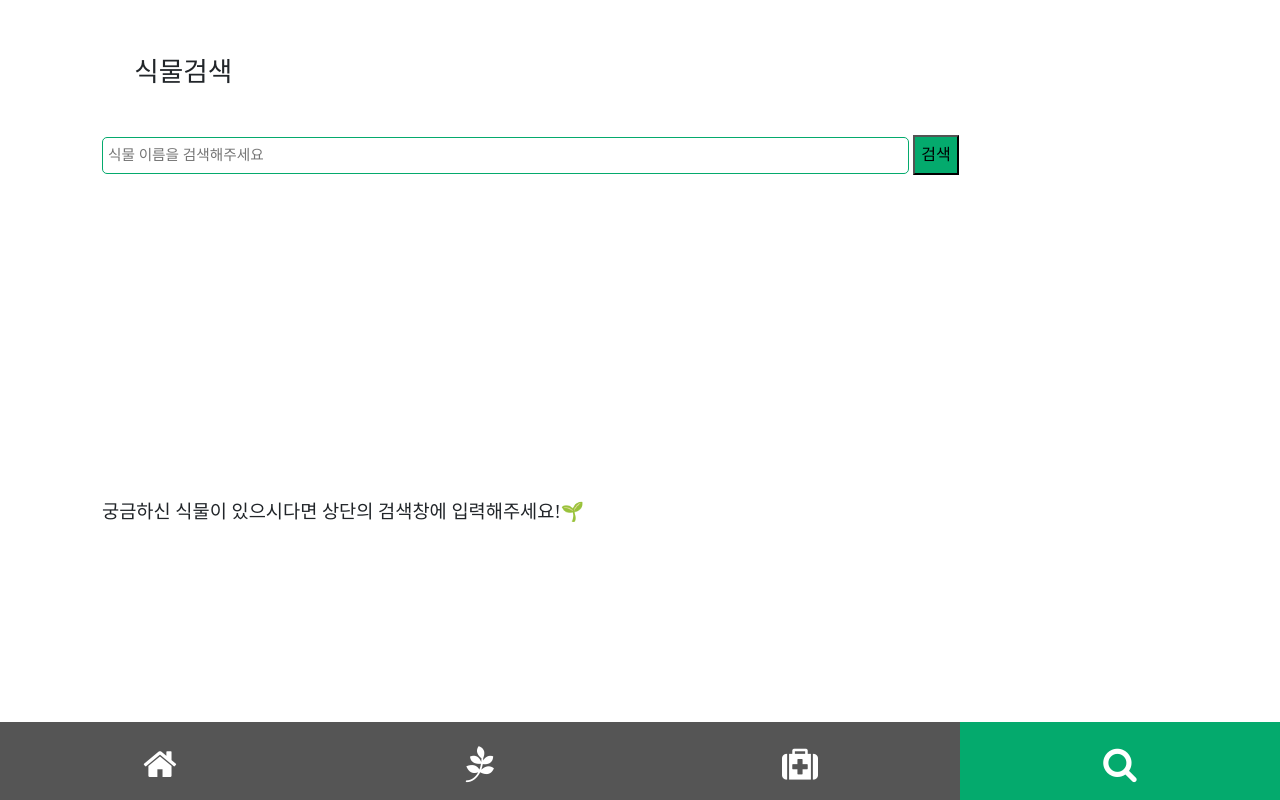
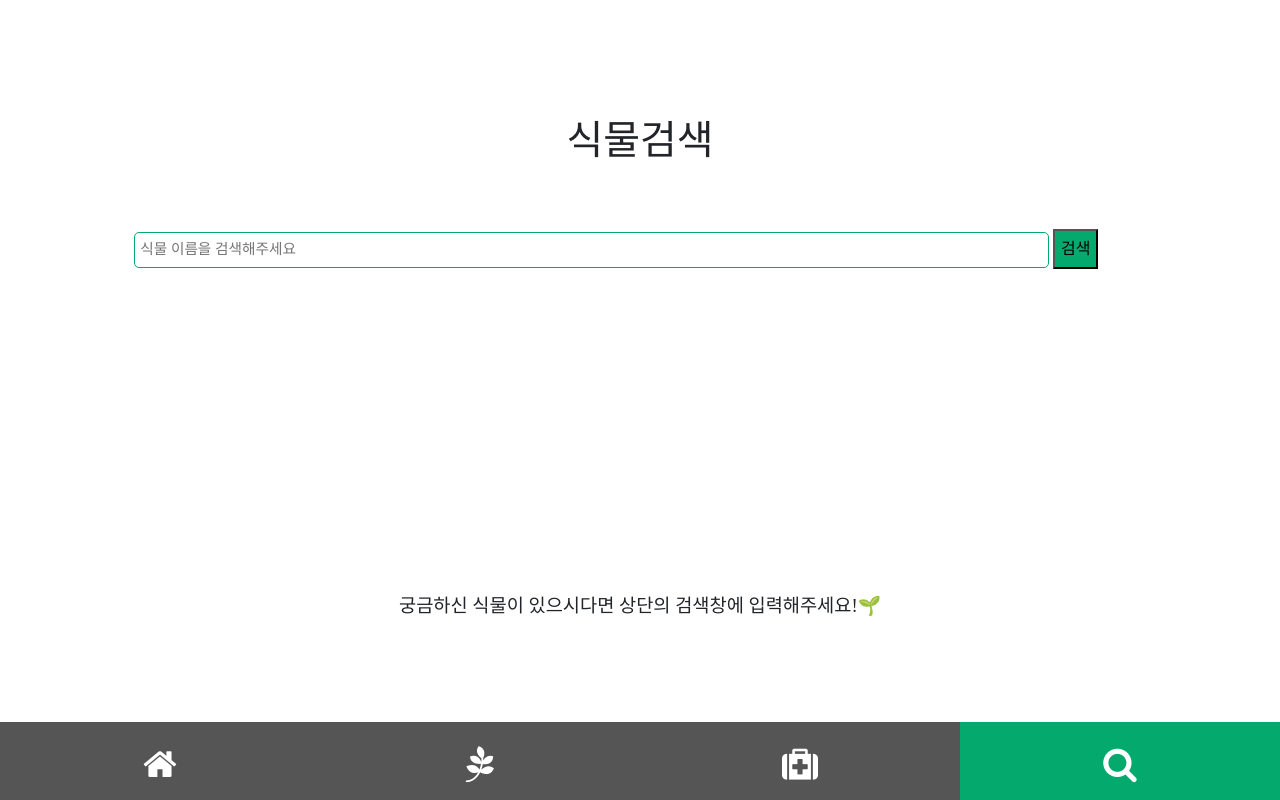
Before and after one commit to ujina123/Plant_recognition_project, a Django app: template web/finalproject/templates/search_app/search.html in a window 1280 px wide. Run offline with Django 3.2, Linux system fonts and the light colour scheme; the template is opened without the code that fills it, so the values that code supplies are empty; some libraries are stand-ins or nearby versions; some web fonts are replaced.

Commit message:
css 수정

```diff
--- a/web/finalproject/templates/diseaseimage/plantdisease.html
+++ b/web/finalproject/templates/diseaseimage/plantdisease.html
@@ -67,7 +67,7 @@
 <body>
     <div class="container">
         <div class="file-upload">
-            <h1 style="text-align: center; font-family: 'EliceDigitalBaeum-Bd';">촬영으로 식물병 조회</h1>
+            <h1 style="text-align: center; font-family: 'EliceDigitalBaeum-Bd'; margin-top: 9%;">촬영으로 식물병 조회</h1>
             <br>
             <center><img src="{% static 'img/plantreal.png'%}" style="width: 85%; height: 13em; border-radius: 5pt;"></center>
             <br>
--- a/web/finalproject/templates/plantimage/plantrecog.html
+++ b/web/finalproject/templates/plantimage/plantrecog.html
@@ -70,8 +70,8 @@
 <body>
     <script class="jsbin" src="https://ajax.googleapis.com/ajax/libs/jquery/1/jquery.min.js"></script>
     <div class="container">
-        <div class="file-upload">
-            <h1 style="text-align: center; font-family: 'EliceDigitalBaeum-Bd';">촬영으로 정보 조회</h1>
+        <div class="file-upload" style="margin-bottom: 10%;">
+            <h1 style="text-align: center; font-family: 'EliceDigitalBaeum-Bd'; margin-top: 9%;">촬영으로 정보 조회</h1>
             <br>
             <center><img src="{% static 'img/plantrecog.jpeg' %}" style="width: 80%; border-radius: 5pt; height: 26vh;"></center>
             <br>
@@ -80,7 +80,7 @@
 
             <form action="" enctype="multipart/form-data" method="POST" autocomplete="off" style="margin-left: 12%;"> {% csrf_token %}
                 {{ form.image }}
-                <input type="submit" value="식물 인식하기" class="file-upload-btn" style="width: 92%; border-radius: 10pt; font-size:16pt; margin-left: -3%;">
+                <input type="submit" value="식물 인식하기" class="file-upload-btn" style="width: 92%; border-radius: 10pt; font-size:16pt; margin-left: -3%; margin-bottom: 8%;">
             </form>
             {% if plants %}
                 {% for p in plants %}
--- a/web/finalproject/templates/search_app/search.html
+++ b/web/finalproject/templates/search_app/search.html
@@ -57,7 +57,7 @@
             font-family: 'Noto Sans KR', sans-serif;
         }
         .searchbar {
-            width: 75%;
+            width: 85%;
             border: 1px solid #04AA6D;
             padding: 5px;
             height: 2.5em;
@@ -66,6 +66,7 @@
             color:green;
             font-size: 11pt;
             margin-top: 1%;
+            margin-left: 3%;
             font-family: 'EliceDigitalBaeum-Bd';
         }
         .searchbutton {
@@ -136,13 +137,14 @@
     <div class="container">
         <div class="file-upload">
             <form action="/search/" method="GET" autocomplete="off">
-                <div style="font-size: 20pt; font-family: 'EliceDigitalBaeum-Bd'; padding: 3%;">식물검색</div>
+                <h1 style="text-align: center; font-family: 'EliceDigitalBaeum-Bd'; margin-top: 9%; margin-bottom:5%">식물검색</h1>
+                <!-- <div style="font-size: 20pt; font-family: 'EliceDigitalBaeum-Bd'; margin-top: 9%; margin-bottom: 2%;">식물검색</div> -->
                 <input id="text_input" type="text" placeholder="식물 이름을 검색해주세요" name="term" class="searchbar">
                 <input type="submit" value="검색" class="searchbutton">
             </form>
 
 	    {% if not result %}
-            <div style="margin-top: 30%; font-family: 'ACCchildrenheartOTF-Regular'; font-size: 14pt;">궁금하신 식물이 있으시다면 상단의 검색창에 입력해주세요!🌱</div>
+            <div style="margin-top: 30%; text-align:center; font-family: 'ACCchildrenheartOTF-Regular'; font-size: 14pt;">궁금하신 식물이 있으시다면 상단의 검색창에 입력해주세요!🌱</div>
 	    {% else %}
             <ul class="plant_items" style="background-color: white;">
                 {% for r in result %}
```
